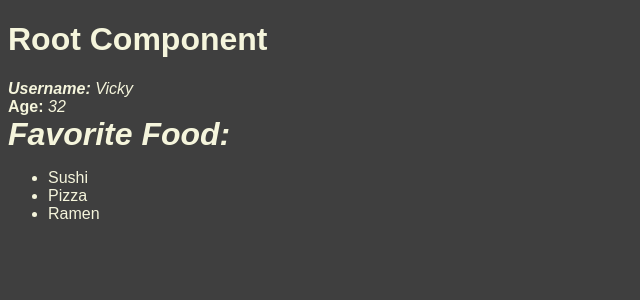
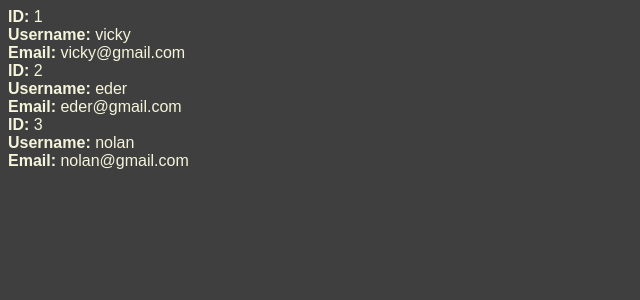
Before and after one commit to vicky5571/CHAPTER-3---React-JS, a React (Vite) app in the folder 2. (Anson Developer) React JS Full Course 2024/: page / in a window 1280 px wide. Shown: the top 300 px of the page, without its empty margins (0-640 px from the left). Built offline with nearby package versions, Linux system fonts and the light colour scheme.

Commit message:
Dynamic Rendering Lists/Arrays

```diff
--- a/2. (Anson Developer) React JS Full Course 2024/src/App.jsx
+++ b/2. (Anson Developer) React JS Full Course 2024/src/App.jsx
@@ -1,29 +1,29 @@
-import { UserProfile } from "./components/UserProfile";
+import { UserDetails } from "./components/UserDetails";
 
 export default function App() {
-  const callMe = () => {
-    console.log("Hellow");
-  };
+  const mockUsers = [
+    {
+      id: 1,
+      username: "vicky",
+      email: "vicky@gmail.com",
+    },
+    {
+      id: 2,
+      username: "eder",
+      email: "eder@gmail.com",
+    },
+    {
+      id: 3,
+      username: "nolan",
+      email: "nolan@gmail.com",
+    },
+  ];
 
   return (
     <div>
-      <h1>Root Component</h1>
-      <UserProfile
-        username="Vicky"
-        age={32}
-        isLoggedIn={true}
-        favoriteFoods={[
-          {
-            name: "Sushi",
-            id: "Sushi",
-          },
-          {
-            name: "Pizza",
-            id: "Pizza",
-          },
-        ]}
-        callMe={callMe}
-      />
+      {mockUsers.map((user) => {
+        return <UserDetails key={user.id} user={user} />;
+      })}
     </div>
   );
 }
--- /dev/null
+++ b/2. (Anson Developer) React JS Full Course 2024/src/components/UserDetails.jsx
@@ -0,0 +1,26 @@
+/* eslint-disable react/prop-types */
+import PropTypes from "prop-types";
+
+export function UserDetails({ user }) {
+  return (
+    <div>
+      <b>ID: </b>
+      <span>{user.id}</span>
+      <br />
+      <b>Username: </b>
+      <span>{user.username}</span>
+      <br />
+      <b>Email: </b>
+      <span>{user.email}</span>
+      <br />
+    </div>
+  );
+}
+
+UserDetails.propTypes = {
+  user: PropTypes.shape({
+    id: PropTypes.number.isRequired,
+    username: PropTypes.string.isRequired,
+    email: PropTypes.string.isRequired,
+  }),
+};
--- a/2. (Anson Developer) React JS Full Course 2024/src/components/UserFavoriteFoods.jsx
+++ /dev/null
@@ -1,16 +0,0 @@
-import { createElement } from "react";
-import styles from "./users.module.scss";
-
-export function UserFavoriteFood() {
-  return createElement(
-    "section",
-    {},
-    <span className={styles.foodsTitle}>Favorite Food: </span>,
-    <br />,
-    <ul>
-      <li>Sushi</li>
-      <li>Pizza</li>
-      <li>Ramen</li>
-    </ul>
-  );
-}
--- a/2. (Anson Developer) React JS Full Course 2024/src/components/UserProfile.jsx
+++ /dev/null
@@ -1,29 +0,0 @@
-import PropTypes from "prop-types";
-import { UserFavoriteFood } from "./UserFavoriteFoods";
-import { UserUsername } from "./UserUsername";
-
-export function UserProfile(props) {
-  props.callMe();
-  return (
-    <div id="user-profile">
-      <UserUsername username={props.username} />
-      <b>Age: </b>
-      <span>{props.age}</span>
-      <UserFavoriteFood></UserFavoriteFood>
-      {props.isLoggedIn}
-    </div>
-  );
-}
-
-UserProfile.propTypes = {
-  username: PropTypes.string.isRequired,
-  age: PropTypes.number.isRequired,
-  callMe: PropTypes.func.isRequired,
-  isLoggedIn: PropTypes.bool,
-  favoriteFoods: PropTypes.arrayOf(
-    PropTypes.shape({
-      name: PropTypes.string.isRequired,
-      id: PropTypes.string.isRequired,
-    })
-  ),
-};
--- a/2. (Anson Developer) React JS Full Course 2024/src/components/UserUsername.jsx
+++ /dev/null
@@ -1,13 +0,0 @@
-/* eslint-disable react/prop-types */
-import styles from "./style.module.css";
-
-export function UserUsername(props) {
-  console.log(props.username);
-  return (
-    <>
-      <b className={styles.username}>Username: </b>
-      <span>{props.username}</span>
-      <br />
-    </>
-  );
-}
--- a/2. (Anson Developer) React JS Full Course 2024/src/components/style.module.css
+++ /dev/null
@@ -1,8 +0,0 @@
-.username,
-span {
-  font-style: italic;
-}
-
-body {
-  background-color: #fff;
-}
--- a/2. (Anson Developer) React JS Full Course 2024/src/components/users.module.scss
+++ /dev/null
@@ -1,4 +0,0 @@
-.foodsTitle {
-  font-weight: bold;
-  font-size: 32px;
-}
```
